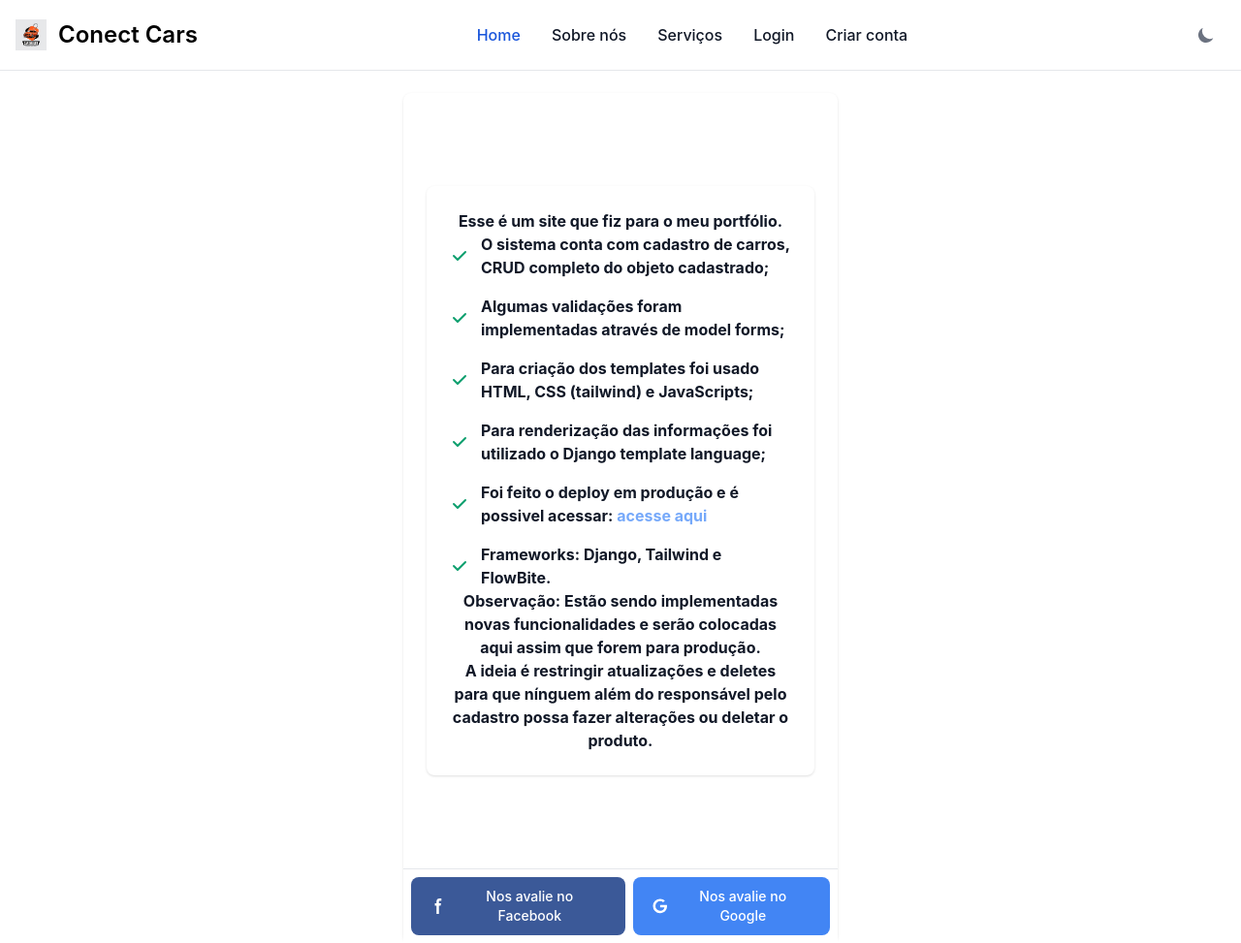
After one commit to RaulCamargoPenna/projeto_carros, a Django app: page /about/ in a window 1280 px wide. The commit adds this page. Shown: the whole page at 97% size. Run offline with Django 5.2, Linux system fonts and the light colour scheme; style sheets or scripts are compiled from the project's sources; some libraries are stand-ins or nearby versions.

Commit message:
Atualização sobre nós, views, delete, update e correções

```diff
--- a/app/templates/base.html
+++ b/app/templates/base.html
@@ -80,10 +80,12 @@
   </nav>
 
   <link href="https://cdnjs.cloudflare.com/ajax/libs/flowbite/2.3.0/flowbite.min.css"  rel="stylesheet" />
-  <main class="flex-grow h-screen">
+  <main class="content-center mt-24 w-full">
+    <div class="flex flex-col items-center justify-center px-6 py-8 mx-auto md:h-full lg:py-0">
+        <div class="w-full bg-white rounded-lg shadow dark:border md:mt-0 sm:max-w-md  xl:p-0 dark:bg-gray-800 dark:border-gray-700">
           {% block content %}
           {% endblock content %}
-      <footer class="flex flex-row gap-2 justify-center border-t bg-white dark:bg-gray-900 border-gray-200 dark:border-gray-200 p-2">
+          <footer class="flex flex-row gap-2 justify-center border-t bg-white dark:bg-gray-900 border-gray-200 dark:border-gray-200 p-2 z-20 bottom-0 ">
 
             <button type="button" class="text-white bg-[#3b5998] hover:bg-[#3b5998]/90 focus:ring-4 focus:outline-none focus:ring-[#3b5998]/50 font-medium rounded-lg text-sm px-5 py-2.5 text-center inline-flex items-center dark:focus:ring-[#3b5998]/55">
               <svg class="w-4 h-4 me-2" aria-hidden="true" xmlns="http://www.w3.org/2000/svg" fill="currentColor" viewBox="0 0 8 19">
@@ -100,6 +102,8 @@
             </button>
 
           </footer>
+        </div>
+    </div>
   </main>
 
   <script src="https://cdnjs.cloudflare.com/ajax/libs/flowbite/2.3.0/flowbite.min.js"></script>
--- a/cars/templates/car_detail.html
+++ b/cars/templates/car_detail.html
@@ -2,7 +2,7 @@
 
 {% block content %}
 <section class="flex flex-col items-center justify-center h-screen">
-    <div class="max-w-screen-xl px-4 mx-auto 2xl:px-0">
+    <div class=" px-4 mx-auto 2xl:px-0">
         <div class="lg:grid lg:grid-cols-2 lg:gap-8 xl:gap-16">
           <div class="shrink-0 w-full h-full">
             <img class="w-full" src="{{ object.photo.url}}" alt="" />
@@ -48,7 +48,7 @@
               <a href="{% url 'cars:car_update' pk=car.pk %}">
                 <button type="button" class="focus:outline-none text-white bg-green-700 hover:bg-green-800 focus:ring-4 focus:ring-green-300 font-medium rounded-lg text-sm px-5 py-2.5 me-2 mb-2 dark:bg-green-600 dark:hover:bg-green-700 dark:focus:ring-green-800">Atualizar</button>
               </a>
-              <button type="button" class="focus:outline-none text-white bg-red-700 hover:bg-red-800 focus:ring-4 focus:ring-red-300 font-medium rounded-lg text-sm px-5 py-2.5 me-2 mb-2 dark:bg-red-600 dark:hover:bg-red-700 dark:focus:ring-red-900">Deletar</button>
+              <a href="{% url 'cars:car_delete' pk=car.pk %}" class="focus:outline-none text-white bg-red-700 hover:bg-red-800 focus:ring-4 focus:ring-red-300 font-medium rounded-lg text-sm px-5 py-2.5 me-2 mb-2 dark:bg-red-600 dark:hover:bg-red-700 dark:focus:ring-red-900">Deletar</a>
             </div>
 
             <hr class="my-6 md:my-8 border-gray-200 dark:border-gray-800" />
@@ -62,7 +62,7 @@
               <li class="flex items-center space-x-3">
                   <!-- Icon -->
                   <svg class="flex-shrink-0 w-5 h-5 text-green-500 dark:text-green-400" fill="currentColor" viewBox="0 0 20 20" xmlns="http://www.w3.org/2000/svg"><path fill-rule="evenodd" d="M16.707 5.293a1 1 0 010 1.414l-8 8a1 1 0 01-1.414 0l-4-4a1 1 0 011.414-1.414L8 12.586l7.293-7.293a1 1 0 011.414 0z" clip-rule="evenodd"></path></svg>
-                  <span class="text-gray-900 dark:text-white">Fabriação: {{ car.factory_year }}</span>
+                  <span class="text-gray-900 dark:text-white">Fabricação: {{ car.factory_year }}</span>
               </li>
               <li class="flex items-center space-x-3">
                   <!-- Icon -->
--- /dev/null
+++ b/cars/templates/sobre_nos.html
@@ -0,0 +1,52 @@
+{% extends 'base.html' %}
+
+{% block content %}
+<section class="content-center h-screen min-h-screen">
+    <div class="flex flex-col items-center justify-center px-6 py-8 mx-auto md:h-full lg:py-0 gap-4">
+        <div class="w-fit text-center font-bold bg-white p-6 rounded-lg shadow dark:border md:mt-0 sm:max-w-md xl:p-0 dark:bg-gray-600 dark:border-gray-500 text-gray-900 dark:text-white">
+            <p>Esse é um site que fiz para o meu portfólio.</p>
+            <ul role="list" class="space-y-4 text-left">
+                <li class="flex items-center space-x-3">
+                    <!-- Icon -->
+                    <svg class="flex-shrink-0 w-5 h-5 text-green-500 dark:text-green-400" fill="currentColor" viewBox="0 0 20 20" xmlns="http://www.w3.org/2000/svg"><path fill-rule="evenodd" d="M16.707 5.293a1 1 0 010 1.414l-8 8a1 1 0 01-1.414 0l-4-4a1 1 0 011.414-1.414L8 12.586l7.293-7.293a1 1 0 011.414 0z" clip-rule="evenodd"></path></svg>
+                    <span class="text-gray-900 dark:text-white">O sistema conta com cadastro de carros, CRUD completo do objeto cadastrado;</span>
+                </li>
+                <li class="flex items-center space-x-3">
+                    <!-- Icon -->
+                    <svg class="flex-shrink-0 w-5 h-5 text-green-500 dark:text-green-400" fill="currentColor" viewBox="0 0 20 20" xmlns="http://www.w3.org/2000/svg"><path fill-rule="evenodd" d="M16.707 5.293a1 1 0 010 1.414l-8 8a1 1 0 01-1.414 0l-4-4a1 1 0 011.414-1.414L8 12.586l7.293-7.293a1 1 0 011.414 0z" clip-rule="evenodd"></path></svg>
+                    <span class="text-gray-900 dark:text-white">Algumas validações foram implementadas através de model forms;</span>
+                </li>
+                <li class="flex items-center space-x-3">
+                    <!-- Icon -->
+                    <svg class="flex-shrink-0 w-5 h-5 text-green-500 dark:text-green-400" fill="currentColor" viewBox="0 0 20 20" xmlns="http://www.w3.org/2000/svg"><path fill-rule="evenodd" d="M16.707 5.293a1 1 0 010 1.414l-8 8a1 1 0 01-1.414 0l-4-4a1 1 0 011.414-1.414L8 12.586l7.293-7.293a1 1 0 011.414 0z" clip-rule="evenodd"></path></svg>
+                    <span class="text-gray-900 dark:text-white">Para criação dos templates foi usado HTML, CSS (tailwind) e JavaScripts;</span>
+                </li>
+                <li class="flex items-center space-x-3">
+                    <!-- Icon -->
+                    <svg class="flex-shrink-0 w-5 h-5 text-green-500 dark:text-green-400" fill="currentColor" viewBox="0 0 20 20" xmlns="http://www.w3.org/2000/svg"><path fill-rule="evenodd" d="M16.707 5.293a1 1 0 010 1.414l-8 8a1 1 0 01-1.414 0l-4-4a1 1 0 011.414-1.414L8 12.586l7.293-7.293a1 1 0 011.414 0z" clip-rule="evenodd"></path></svg>
+                    <span class="text-gray-900 dark:text-white">Para renderização das informações foi utilizado o Django template language;</span>
+                </li>
+                <li class="flex items-center space-x-3">
+                    <!-- Icon -->
+                    <svg class="flex-shrink-0 w-5 h-5 text-green-500 dark:text-green-400" fill="currentColor" viewBox="0 0 20 20" xmlns="http://www.w3.org/2000/svg"><path fill-rule="evenodd" d="M16.707 5.293a1 1 0 010 1.414l-8 8a1 1 0 01-1.414 0l-4-4a1 1 0 011.414-1.414L8 12.586l7.293-7.293a1 1 0 011.414 0z" clip-rule="evenodd"></path></svg>
+                    <span class="text-gray-900 dark:text-white">Foi feito o deploy em produção e é possivel acessar: <a href="http://54.158.209.101/" target="_blank" class="text-blue-400 cursor-pointer hover:underline">acesse aqui</a></span>
+                </li>
+                <li class="flex items-center space-x-3">
+                    <!-- Icon -->
+                    <svg class="flex-shrink-0 w-5 h-5 text-green-500 dark:text-green-400" fill="currentColor" viewBox="0 0 20 20" xmlns="http://www.w3.org/2000/svg"><path fill-rule="evenodd" d="M16.707 5.293a1 1 0 010 1.414l-8 8a1 1 0 01-1.414 0l-4-4a1 1 0 011.414-1.414L8 12.586l7.293-7.293a1 1 0 011.414 0z" clip-rule="evenodd"></path></svg>
+                    <span class="text-gray-900 dark:text-white">Frameworks: Django, Tailwind e FlowBite.</span>
+                </li>
+            </ul>
+
+            <p class="font-bold">
+                Observação: Estão sendo implementadas novas funcionalidades e serão colocadas aqui assim que forem para produção.
+                <br>
+                A ideia é restringir atualizações e deletes para que nínguem além do responsável pelo cadastro possa fazer alterações ou deletar o produto.
+            </p>
+        </div>
+
+
+    </div>
+</section>
+<script src="https://cdnjs.cloudflare.com/ajax/libs/flowbite/2.3.0/flowbite.min.js"></script>
+{% endblock %}
--- a/cars/urls.py
+++ b/cars/urls.py
@@ -2,7 +2,7 @@ from django.contrib import admin
 from django.urls import path
 from django.conf import settings
 from django.conf.urls.static import static
-from cars.views import NewCarCreateView, CarsListView, CarDetailView, CarUpdateView
+from cars.views import NewCarCreateView, CarsListView, CarDetailView, CarUpdateView, CarDeleteView, AboutUs
 
 app_name = 'cars'
 
@@ -11,5 +11,7 @@ urlpatterns = [
     path('cars/', CarsListView.as_view(), name='cars_list'),
     path('novo_carro/', NewCarCreateView.as_view(), name='new_car_view'),
     path('car/<int:pk>/', CarDetailView.as_view(), name='car_detail'),
-    path('car/<int:pk>/update', CarUpdateView.as_view(), name='car_update')
+    path('car/<int:pk>/update', CarUpdateView.as_view(), name='car_update'),
+    path('car/<int:pk>/delete', CarDeleteView.as_view(), name='car_delete'),
+    path('about/', AboutUs.as_view(), name='about_us')
 ]
--- a/cars/views.py
+++ b/cars/views.py
@@ -7,7 +7,7 @@ from cars.models import Car
 from django.db.models import Q
 from cars.forms import CarModelForm
 from django.views import View
-from django.views.generic import ListView, CreateView, DetailView, UpdateView
+from django.views.generic import ListView, CreateView, DetailView, UpdateView, DeleteView, TemplateView
 
 
 class CarsListView(ListView):
@@ -56,3 +56,14 @@ class CarUpdateView(UpdateView):
 
     def get_success_url(self):
         return reverse('cars:car_detail', kwargs={'pk': self.object.pk})
+
+
+
+class CarDeleteView(DeleteView):
+    model = Car
+    template_name = 'car_delete.html'
+    success_url = '/cars/'
+
+
+class AboutUs(TemplateView):
+    template_name = 'sobre_nos.html'
```
Also changed, not shown: cars/templates/car_delete.html (added, +25 -0 lines), cars/templates/car_update.html (+8 -11 lines), cars/templates/cars.html (+9 -8 lines). Lines whose indentation alone changed are shown as unchanged.
